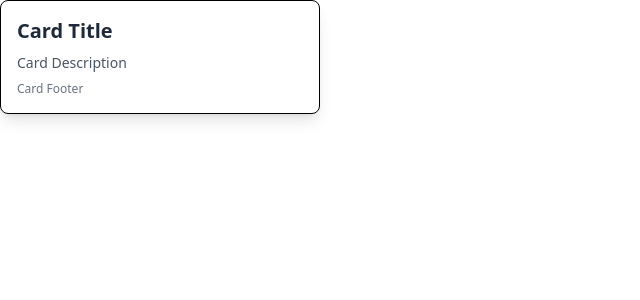
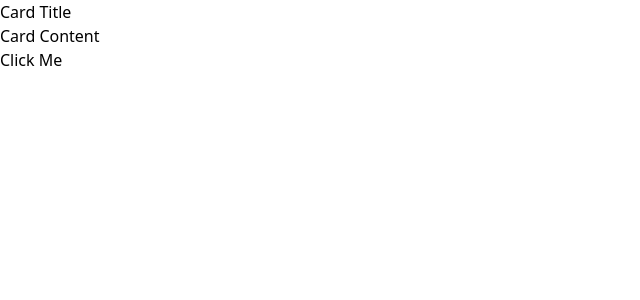
Before and after one commit to Arjunhg/all-about-react, a React (Vite) app in the folder src/10.DesignPattern/: page / in a window 1280 px wide. Shown: the top 300 px of the page, without its empty margins (0-640 px from the left). Built offline with nearby package versions, Linux system fonts and the light colour scheme.

Commit message:
Slots Design Pattern

```diff
--- a/src/10.DesignPattern/src/App.tsx
+++ b/src/10.DesignPattern/src/App.tsx
@@ -28,7 +28,11 @@
 // import Main from "./Patterns/6.Factory/2.Example2/Main";
 
 // import Main from "./Patterns/7.CompoundComponent/1.WithoutCompound/Main";
-import Main from "./Patterns/7.CompoundComponent/2.WithCompound/Main";
+// import Main from "./Patterns/7.CompoundComponent/2.WithCompound/Main";
+
+// import Main from "./Patterns/8.Slots/1.DefaultSlots/Main";
+// import Main from "./Patterns/8.Slots/2.NamesSlots/Main";
+import Main from "./Patterns/8.Slots/3.CompoundSlots/Main";
 
 const App = () => {
   // return <CombinedSplitScreen/>
--- /dev/null
+++ b/src/10.DesignPattern/src/Patterns/8.Slots/1.DefaultSlots/Card.tsx
@@ -0,0 +1,6 @@
+
+const Card = ({children}: {children: React.ReactNode}) => {
+    return <div>{children}</div>
+}
+
+export default Card
--- /dev/null
+++ b/src/10.DesignPattern/src/Patterns/8.Slots/1.DefaultSlots/Main.tsx
@@ -0,0 +1,15 @@
+import Card from "./Card";
+
+const Main = () => {
+
+    return(
+        <Card>
+            {/* Default Slots (Anonymous Slots) */}
+            <h1>This is my Card Title</h1>
+            <p>This is my card content</p>
+            <button>Learn More</button>
+        </Card>
+    )
+}
+
+export default Main;
--- /dev/null
+++ b/src/10.DesignPattern/src/Patterns/8.Slots/2.NamesSlots/Card.tsx
@@ -0,0 +1,21 @@
+import {ReactNode } from "react";
+
+interface CardProps {
+    cardTitle: ReactNode;
+    cardContent: ReactNode;
+    cardButton: ReactNode;
+}
+
+const Card = ({cardTitle, cardContent, cardButton}: CardProps) => {
+
+    return(
+        <div>
+            {cardTitle}
+            {cardContent}
+            {cardButton}
+            {/* <CardButton/> */}
+        </div>
+    )
+}
+
+export default Card;
--- /dev/null
+++ b/src/10.DesignPattern/src/Patterns/8.Slots/2.NamesSlots/Main.tsx
@@ -0,0 +1,13 @@
+import Card from "./Card";
+
+const Main = () => (
+    <div>
+        <Card
+            cardTitle={<h1>Card Title</h1>}
+            cardContent={<p>Card Content</p>}
+            cardButton={<button>Card Button</button>}
+        />
+    </div>
+)
+
+export default Main;
--- /dev/null
+++ b/src/10.DesignPattern/src/Patterns/8.Slots/3.CompoundSlots/Main.tsx
@@ -0,0 +1,20 @@
+import Card from "./components/Card";
+import CardButton from "./components/CardButton";
+
+const App = () => {
+  return (
+    <div>
+      <Card.Title>
+        <h1>Card Title</h1>
+      </Card.Title>
+      <Card.Content>
+        <p>Card Content</p>
+      </Card.Content>
+      <CardButton>
+        <button>Click Me</button>
+      </CardButton>
+    </div>
+  );
+};
+
+export default App;
--- /dev/null
+++ b/src/10.DesignPattern/src/Patterns/8.Slots/3.CompoundSlots/components/Card.tsx
@@ -0,0 +1,14 @@
+import { ReactNode } from "react";
+import CardButton from "./CardButton";
+import CardContent from "./CardContent";
+import CardTitle from "./CardTitle";
+
+const Card = ({ children }: { children: ReactNode }) => {
+  return <>{children}</>;
+};
+
+Card.Title = CardTitle;
+Card.Content = CardContent;
+Card.Button = CardButton;
+
+export default Card;
--- /dev/null
+++ b/src/10.DesignPattern/src/Patterns/8.Slots/3.CompoundSlots/components/CardButton.tsx
@@ -0,0 +1,6 @@
+import { ReactNode } from "react";
+
+const CardButton = ({ children }: { children: ReactNode }) => {
+  return <div>{children}</div>;
+};
+export default CardButton;
--- /dev/null
+++ b/src/10.DesignPattern/src/Patterns/8.Slots/3.CompoundSlots/components/CardContent.tsx
@@ -0,0 +1,6 @@
+import { ReactNode } from "react";
+
+const CardContent = ({ children }: { children: ReactNode }) => {
+  return <div>{children}</div>;
+};
+export default CardContent;
--- /dev/null
+++ b/src/10.DesignPattern/src/Patterns/8.Slots/3.CompoundSlots/components/CardTitle.tsx
@@ -0,0 +1,6 @@
+import { ReactNode } from "react";
+
+const CardTitle = ({ children }: { children: ReactNode }) => {
+  return <div>{children}</div>;
+};
+export default CardTitle;
```
